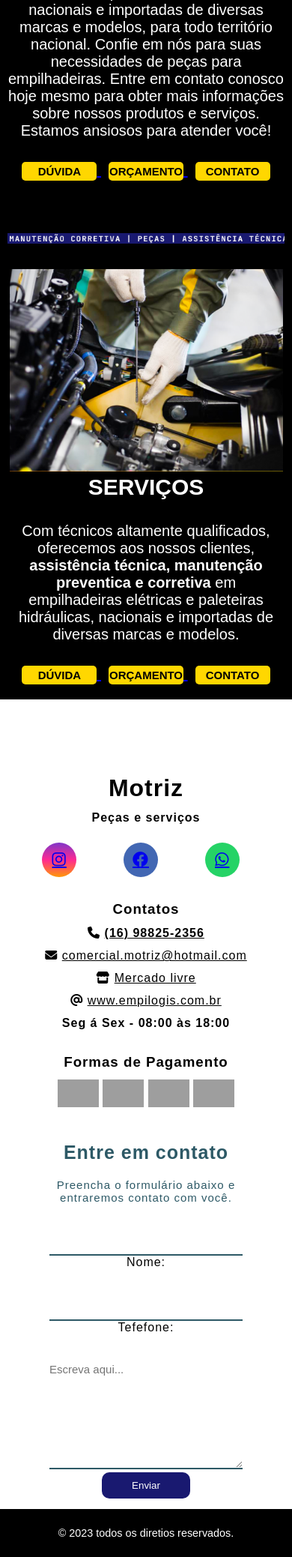
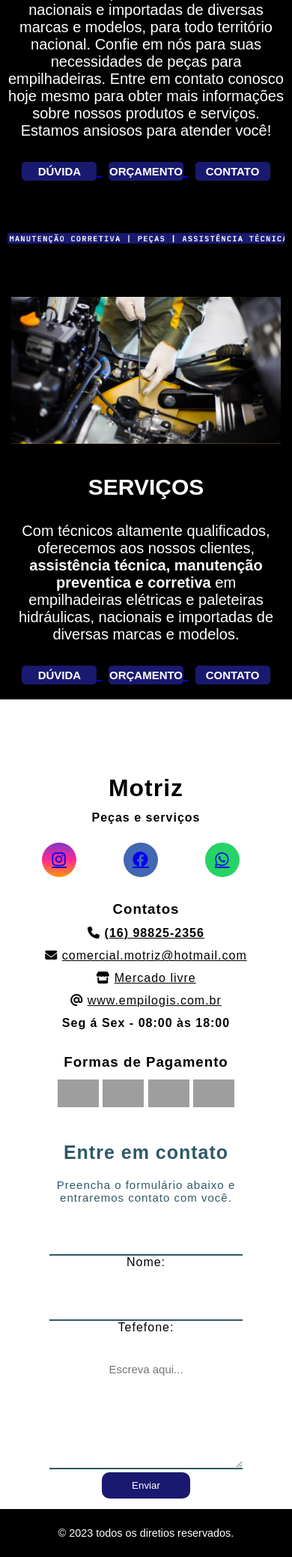
Before and after one commit to Jonatas-coding/EMPILOGIS, a PHP site: page / in a window 390 px wide. Shown: the part 2283-4360 px from the top of the page at 75% size. Run offline with PHP 8.4, Linux system fonts and the light colour scheme; grey boxes are pictures that could not be loaded.

Commit message:
Update @media.css

```diff
--- a/@media.css
+++ b/@media.css
@@ -1,4 +1,4 @@
-@media screen and (max-width: 1270px) {
+@media screen and (max-width: 1280px) {
 
     .bar {
         display: block;
@@ -31,7 +31,7 @@
         transform: translateY(-8px) rotate(-45deg);
     }
 
-    #nav-menu {
+    #nav-menu  {
         position: fixed;
         left: -100%;
         top: 107px;
@@ -62,16 +62,20 @@
 
     #header {
         background: #ffffff;
-        padding: 10px;
+        padding: 10px 0px;
     }
 
     #header.rolagem {
-        padding: 10px;
+        padding: 20px 0px;
+    }
+
+    #header.rolagem #nav-menu {
+        top: 127px;
     }
 
     header ul li a {
     color: #ffffff;
-    background-color: #000000;
+    background-color: #000;
     text-decoration: none;
     font-size: 15px;
     padding: 10px 20px;
@@ -119,6 +123,11 @@
         text-align: center;
     }
 
+
+    #footer-content textarea {
+        text-align: center;
+    }
+
     .logo {
         width: 247px;
         height: 87px;
@@ -134,8 +143,8 @@
     }
 
     .img-site2, .img-site3, .img-site1 {
-        object-fit: cover;
-        width: 365px;
+        object-fit: contain;
+        width: 360px;
         height: 270px;
     }
 
@@ -150,8 +159,8 @@
         height: 25px;
         border: 0;
         border-radius: 5px;
-        background-color: #ffd700;
-        color: #000000;
+        background-color: 	#191970;
+        color: #ffffff;
         cursor: pointer;
         transition: .2s;
         font-size: 15px;
```
